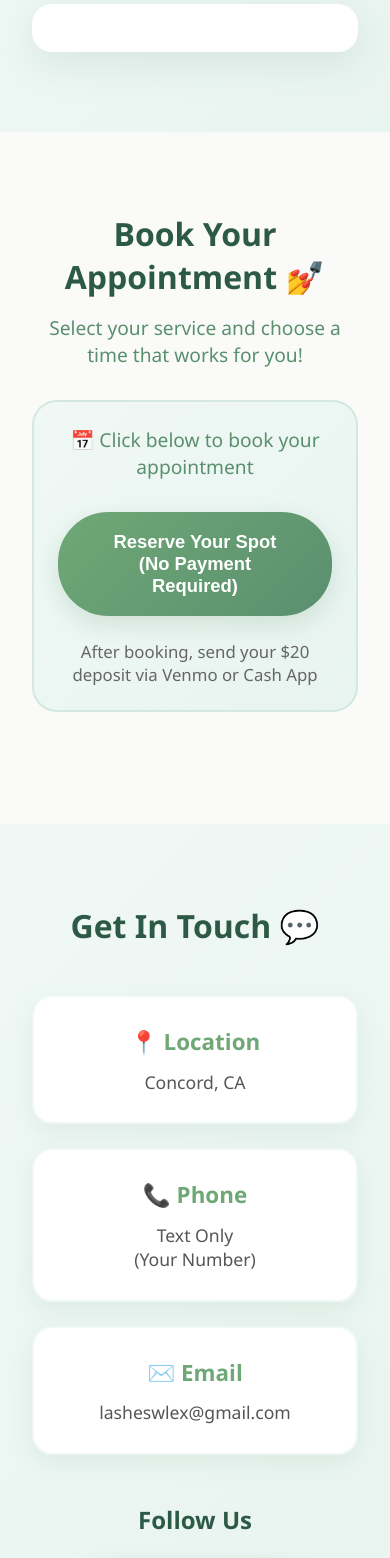
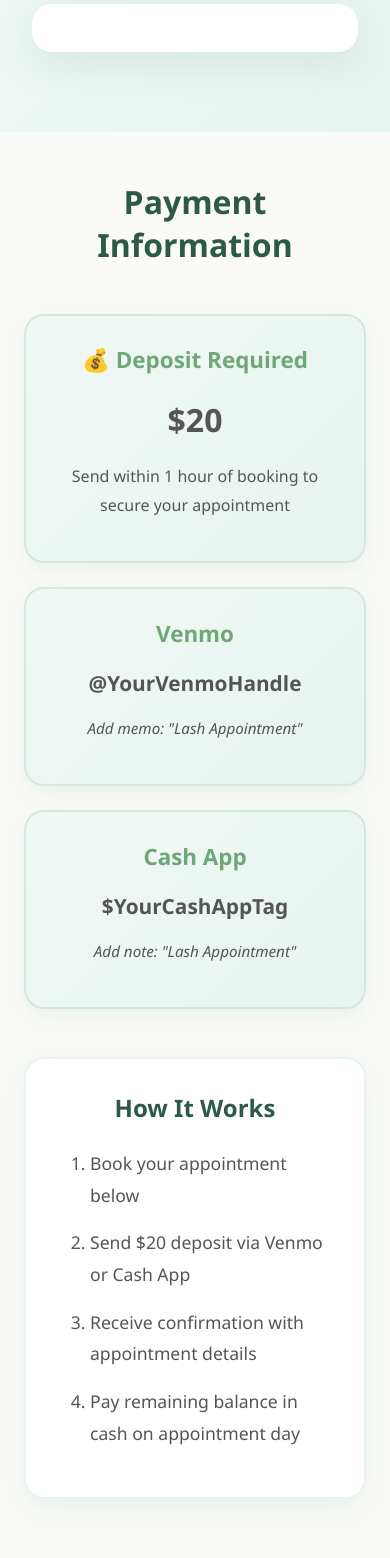
Before and after one commit to lasheswlex-ops/lasheswlex, a React (Create React App) app: page / in a window 390 px wide. Shown: the part 7180-8738 px from the top of the page. Built offline with nearby package versions, Linux system fonts and the light colour scheme.

Commit message:
Add payment information section with styling

```diff
--- a/src/App.css
+++ b/src/App.css
@@ -692,4 +692,135 @@
   .instagram-feed-container {
     padding: 1.5rem;
   }
+
+  /* Payment Information Section */
+.payment-info {
+  padding: 5rem 2rem;
+  max-width: 1200px;
+  margin: 0 auto;
 }
+
+.payment-info h2 {
+  font-size: 3rem;
+  text-align: center;
+  margin-bottom: 3rem;
+  color: #2d5a47;
+  font-weight: 800;
+}
+
+.payment-grid {
+  display: grid;
+  grid-template-columns: repeat(auto-fit, minmax(280px, 1fr));
+  gap: 2.5rem;
+  margin-bottom: 3rem;
+}
+
+.payment-card {
+  background: linear-gradient(135deg, #f0f8f5 0%, #e8f4f0 100%);
+  padding: 2.5rem;
+  border-radius: 20px;
+  border: 2px solid #d4e8e0;
+  text-align: center;
+  box-shadow: 0 8px 25px rgba(90, 143, 111, 0.1);
+  transition: transform 0.3s, box-shadow 0.3s;
+}
+
+.payment-card:hover {
+  transform: translateY(-5px);
+  box-shadow: 0 12px 35px rgba(90, 143, 111, 0.2);
+}
+
+.payment-card h3 {
+  color: #6fa876;
+  font-size: 1.4rem;
+  margin-bottom: 1rem;
+  font-weight: 700;
+}
+
+.payment-card p {
+  color: #555;
+  line-height: 1.8;
+  margin: 0.8rem 0;
+}
+
+.deposit-amount {
+  font-size: 2.5rem;
+  font-weight: 900;
+  color: #5a8f6f;
+  margin: 1rem 0;
+}
+
+.payment-handle {
+  font-size: 1.3rem;
+  font-weight: 700;
+  color: #2d5a47;
+  margin: 0.5rem 0;
+}
+
+.small-text {
+  font-size: 0.95rem;
+  color: #888;
+  font-style: italic;
+}
+
+.payment-instructions {
+  background: white;
+  padding: 3rem;
+  border-radius: 20px;
+  border: 2px solid #e8f4f0;
+  box-shadow: 0 10px 30px rgba(90, 143, 111, 0.1);
+  max-width: 800px;
+  margin: 0 auto;
+}
+
+.payment-instructions h3 {
+  color: #2d5a47;
+  font-size: 1.5rem;
+  margin-bottom: 1.5rem;
+  text-align: center;
+  font-weight: 700;
+}
+
+.payment-instructions ol {
+  padding-left: 2rem;
+}
+
+.payment-instructions li {
+  color: #555;
+  font-size: 1.1rem;
+  margin: 1rem 0;
+  line-height: 1.8;
+}
+
+.payment-instructions li:before {
+  color: #6fa876;
+  font-weight: bold;
+}
+
+@media (max-width: 768px) {
+  .payment-info {
+    padding: 3rem 1.5rem;
+  }
+
+  .payment-info h2 {
+    font-size: 2rem;
+  }
+
+  .payment-grid {
+    gap: 1.5rem;
+  }
+
+  .payment-card {
+    padding: 1.8rem;
+  }
+
+  .deposit-amount {
+    font-size: 2rem;
+  }
+
+  .payment-instructions {
+    padding: 2rem;
+  }
+}
+
+}
--- a/src/App.js
+++ b/src/App.js
@@ -207,7 +207,41 @@
         </div>
       </section>
 
-      {/* Booking Section */}
+      {/* Payment Information Section */}
+<section className="payment-info">
+  <h2>Payment Information</h2>
+  <div className="payment-grid">
+    <div className="payment-card">
+      <h3>💰 Deposit Required</h3>
+      <p className="deposit-amount">$20</p>
+      <p>Send within 1 hour of booking to secure your appointment</p>
+    </div>
+
+    <div className="payment-card">
+      <h3>Venmo</h3>
+      <p className="payment-handle">@YourVenmoHandle</p>
+      <p className="small-text">Add memo: "Lash Appointment"</p>
+    </div>
+
+    <div className="payment-card">
+      <h3>Cash App</h3>
+      <p className="payment-handle">$YourCashAppTag</p>
+      <p className="small-text">Add note: "Lash Appointment"</p>
+    </div>
+  </div>
+
+  <div className="payment-instructions">
+    <h3>How It Works</h3>
+    <ol>
+      <li>Book your appointment below</li>
+      <li>Send $20 deposit via Venmo or Cash App</li>
+      <li>Receive confirmation with appointment details</li>
+      <li>Pay remaining balance in cash on appointment day</li>
+    </ol>
+  </div>
+</section>
+
+{/* Booking Section */}
       <section id="booking" className="booking">
         <h2>Book Your Appointment</h2>
         <p>Select your service and choose a time that works for you!</p>
```
